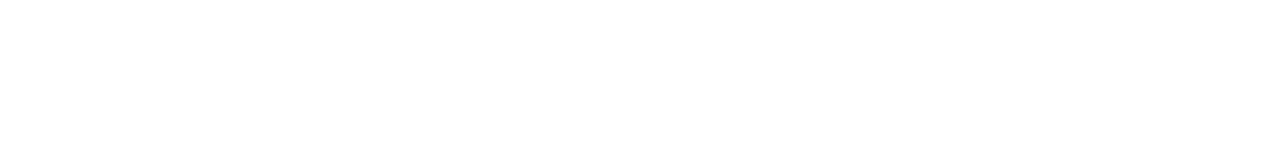
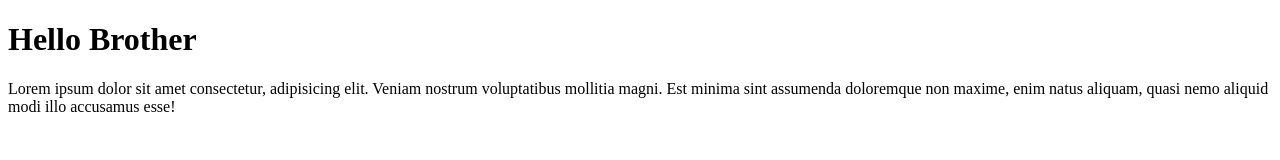
Before and after one commit to marufbroh/my-first-repo, a plain HTML site: page index.html in a window 1280 px wide. Drawn offline with Linux system fonts and the light colour scheme.

Commit message:
my second commit

```diff
--- a/index.html
+++ b/index.html
@@ -8,5 +8,8 @@
 </head>
 <body>
 
+    <h1>Hello Brother</h1>
+    <p>Lorem ipsum dolor sit amet consectetur, adipisicing elit. Veniam nostrum voluptatibus mollitia magni. Est minima sint assumenda doloremque non maxime, enim natus aliquam, quasi nemo aliquid modi illo accusamus esse!</p>
+
 </body>
 </html>
```
